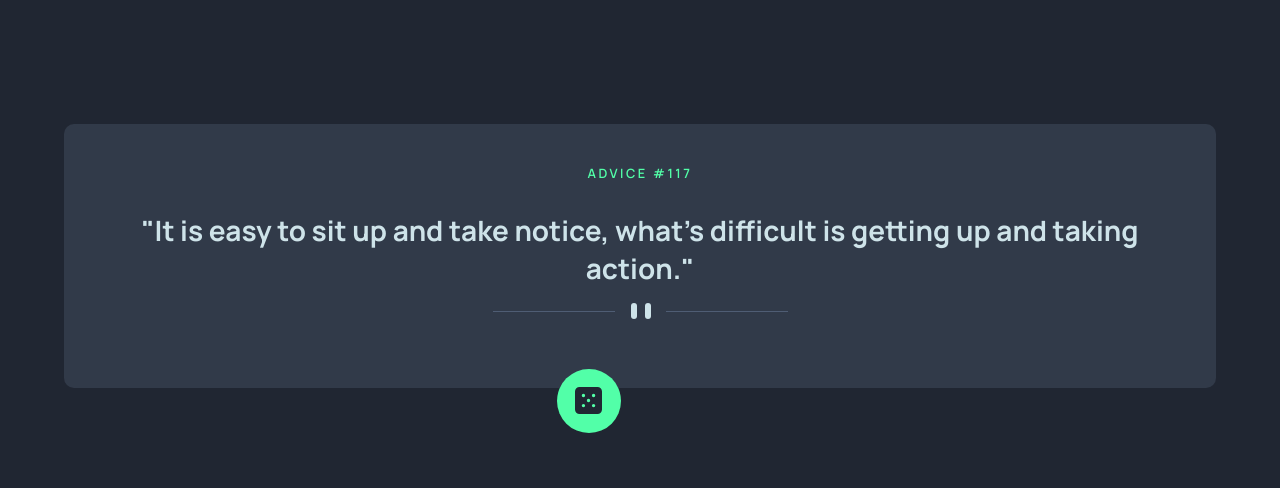
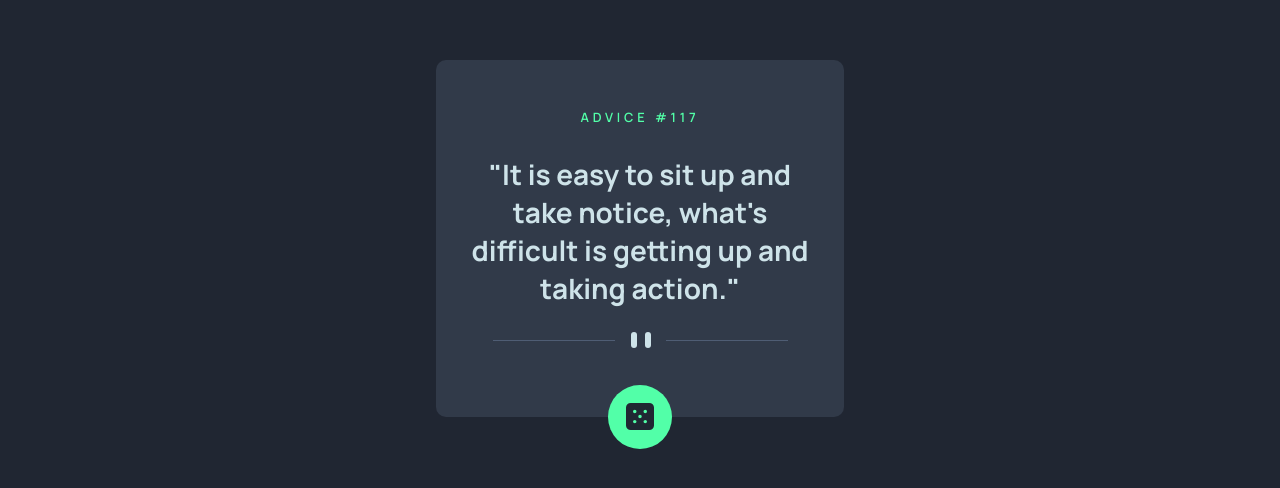
Before and after one commit to siddhantsingh-1/advice-generator-app-main, a plain HTML site: page index.html in a window 1280 px wide. Shown: the part 116-604 px from the top of the page. Drawn offline with Linux system fonts and the light colour scheme.

Commit message:
Fix dice position, used transform: translate instead of position absolute

```diff
--- a/assets/scss/_card.scss
+++ b/assets/scss/_card.scss
@@ -1,14 +1,15 @@
 .advice {
     width: 90%;
+    max-width: 408px;
     @include center;
-    margin-top: 30vh;
+    margin-top: 22vh;
     border-radius: 10px;
     text-align: center;
 
     &__heading {
         margin: 1.8rem;
-        padding-top: 2.5rem;
-        letter-spacing: 0.2em;
+        padding-top: 3rem;
+        letter-spacing: 0.3em;
         font-size: 0.8rem;
         font-weight: 600;
     }
@@ -16,12 +17,11 @@
     &__quote {
         width: 90%;
         @include center;
-        margin-bottom: 1rem;
+        margin-bottom: 1.5rem;
     }
 
     &__divider {
         color: $quote-color;
-        margin-bottom: 4rem;
     }
 
     &__dice__container {
@@ -29,12 +29,10 @@
         height: 4rem;
         display: flex;
         @include center;
-        position: absolute;
-        top: 30.3rem;
-        left: 43.5%;
         border-radius: 50%;
         justify-content: center;
         align-items: center;
+        transform: translateY(2rem);
     }
 
     &__dice__icon {
```
Also changed, not shown: assets/css/main.css.
